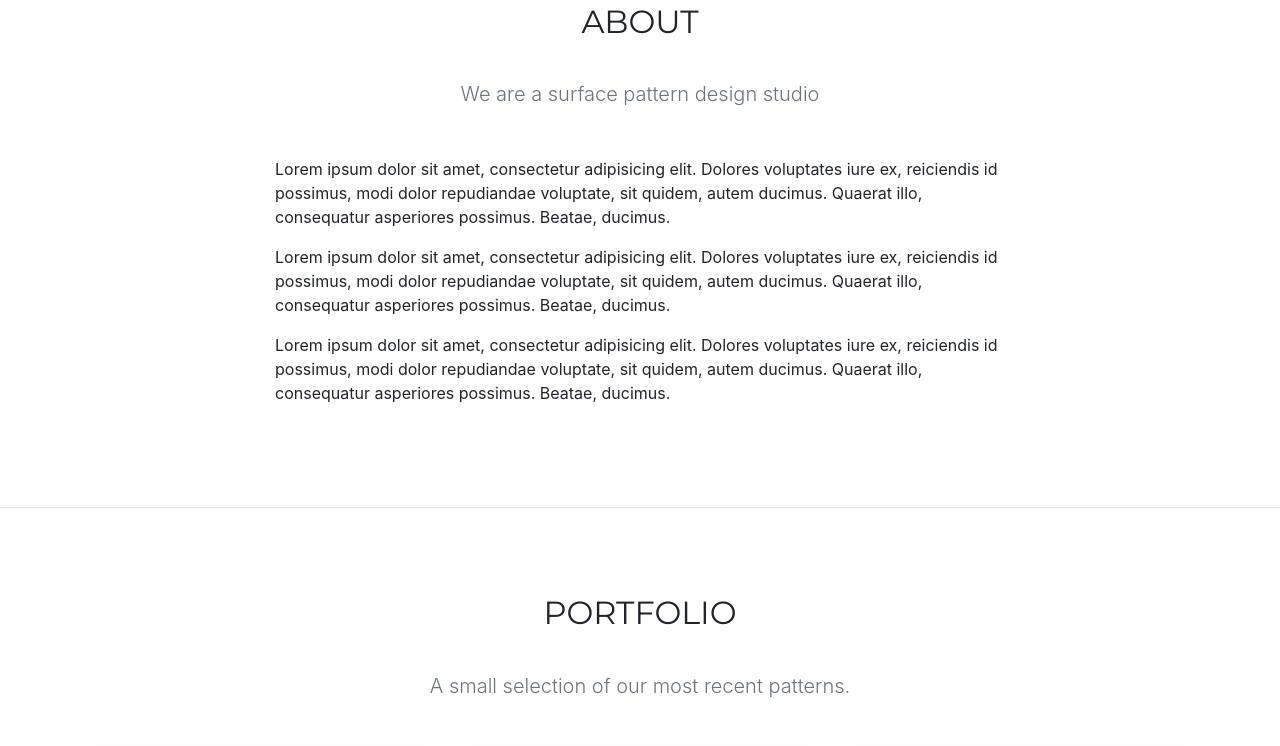
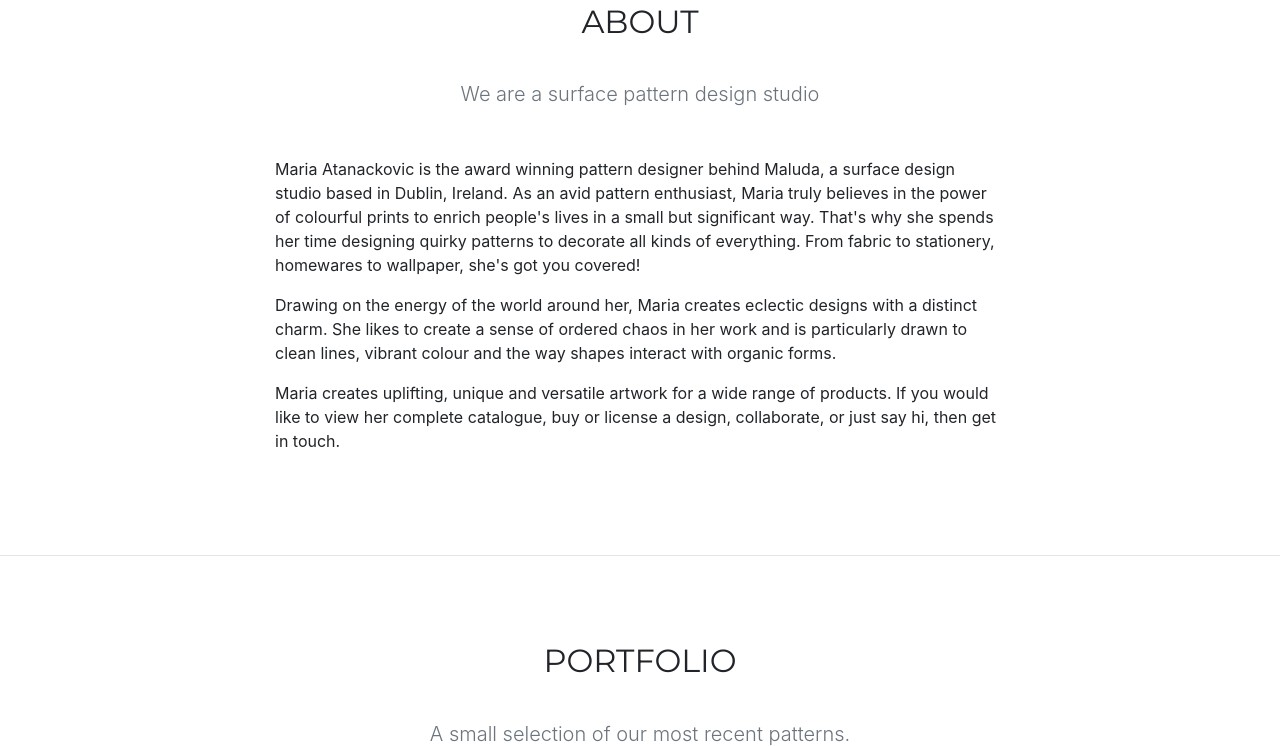
Before and after one commit to maluda-ie/maluda-portfolio, a plain HTML site: page index.html in a window 1280 px wide. Shown: the part 699-1445 px from the top of the page. Drawn offline with nearby package versions, Linux system fonts and the light colour scheme.

Commit message:
added about text

```diff
--- a/index.html
+++ b/index.html
@@ -49,18 +49,20 @@
              <div class="col-lg-8 mx-auto">
                  <h2 class="text-center text-uppercase">about</h2>
                  <p class="lead text-muted mb-5 text-center">We are a surface pattern design studio</p>
-                 <p><span>Lorem ipsum dolor sit amet, consectetur adipisicing elit.
-                 Dolores voluptates iure ex, reiciendis id possimus, modi dolor repudiandae
-                 voluptate, sit quidem, autem ducimus. Quaerat illo, consequatur asperiores possimus.
-                 Beatae, ducimus.</span></p>
-                 <p><span>Lorem ipsum dolor sit amet, consectetur adipisicing elit.
-                 Dolores voluptates iure ex, reiciendis id possimus, modi dolor repudiandae
-                 voluptate, sit quidem, autem ducimus. Quaerat illo, consequatur asperiores possimus.
-                 Beatae, ducimus.</span></p>
-                 <p><span>Lorem ipsum dolor sit amet, consectetur adipisicing elit.
-                 Dolores voluptates iure ex, reiciendis id possimus, modi dolor repudiandae
-                 voluptate, sit quidem, autem ducimus. Quaerat illo, consequatur asperiores possimus.
-                 Beatae, ducimus.</span></p>
+                 <p><span>Maria Atanackovic is the award winning pattern designer behind Maluda,
+                 a surface design studio based in Dublin, Ireland. As an avid pattern enthusiast,
+                 Maria truly believes in the power of colourful prints to enrich people's lives in a
+                 small but significant way. That's why she spends her time designing quirky patterns
+                 to decorate all kinds of everything. From fabric to stationery, homewares to wallpaper,
+                 she's got you covered!
+                 </span></p>
+                 <p><span>Drawing on the energy of the world around her, Maria creates eclectic designs
+                 with a distinct charm. She likes to create a sense of ordered chaos in her work and is
+                 particularly drawn to clean lines, vibrant colour and the way shapes interact with
+                 organic forms.</span></p>
+                 <p><span>Maria creates uplifting, unique and versatile artwork for a wide range of products.
+                 If you would like to view her complete catalogue, buy or license a design, collaborate, or just say hi,
+                 then get in touch.</span></p>
              </div>
          </div>
      </div>
@@ -185,7 +187,7 @@
   <div id="contact" class="container-fluid" style="padding-top:70px;padding-bottom:70px">
     <div class="container">
       <h2 class="text-center text-uppercase">Contact</h2>
-      <p class="lead text-muted mb-5 text-center">If you would like to view our full catalogue, please get in touch</p>
+      <p class="lead text-muted mb-5 text-center">If you would like to view our full catalogue, please getin touch via this form.</p>
       <form action="/action_page.php">
         <div class="form-group row justify-content-center">
            <div class="col-sm-12 col-md-6">
```
